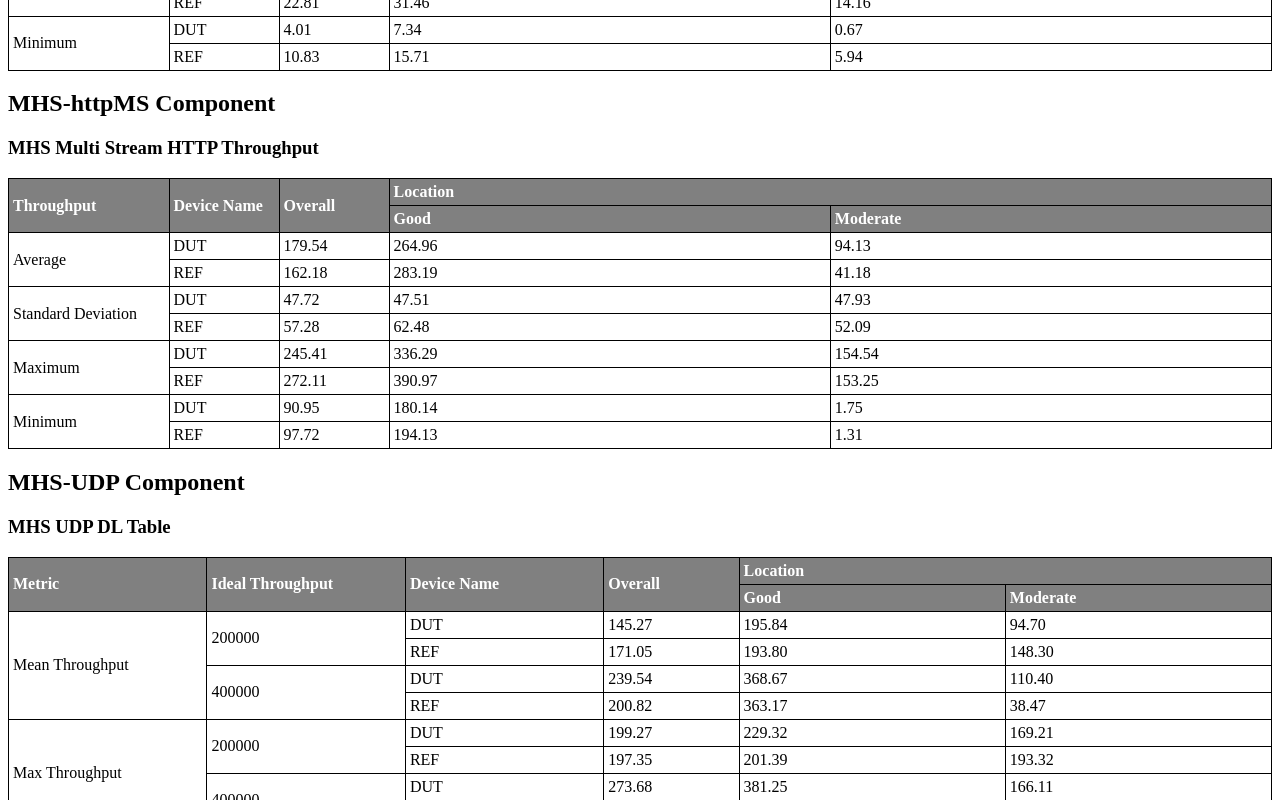
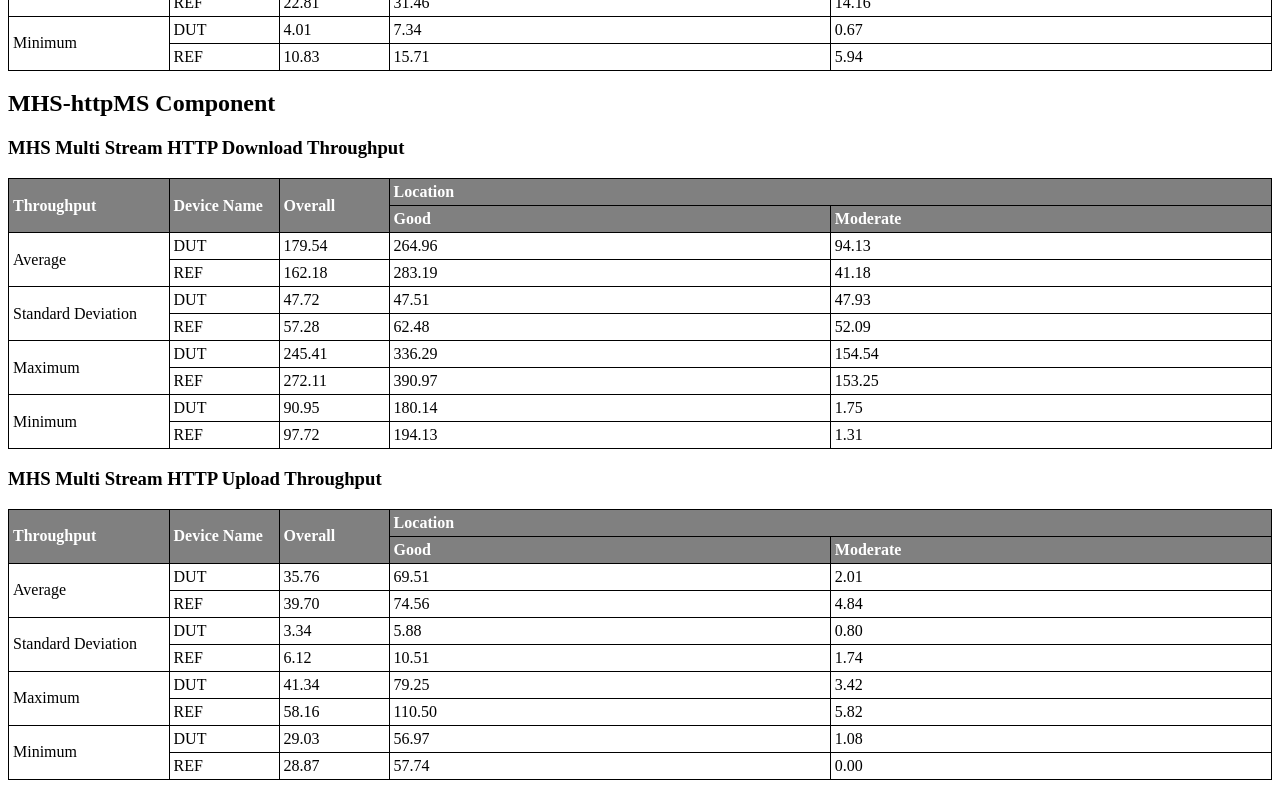
Before and after one commit to LiJieSu0/Fit4Launch_Report, a React (Create React App) app in the folder report-generator-app/: page / in a window 1280 px wide. Shown: the part 9200-10000 px from the top of the page. Built offline with nearby package versions, Linux system fonts and the light colour scheme; what chartjs-plugin-datalabels would draw is missing.

Commit message:
add mhs ms ul

```diff
--- a/report-generator-app/src/ReportDetails/DataPerformance/MHS/Dp_MHS_httpMS_Component.js
+++ b/report-generator-app/src/ReportDetails/DataPerformance/MHS/Dp_MHS_httpMS_Component.js
@@ -20,9 +20,26 @@ function Dp_MHS_httpMS_Component() {
   return (
     <div className='page-content'>
       <h2>MHS-httpMS Component</h2>
-      <DpMHSHttpMSTable data={data} tableName="MHS Multi Stream HTTP Throughput" />
+      <DpMHSHttpMSTable data={data} tableName="MHS Multi Stream HTTP Download Throughput" />
+      {/* dl histogram */}
+      <DpMHSHttpMSTable data={dataUL} tableName="MHS Multi Stream HTTP Upload Throughput" />
+      {/* ul histogram */}
     </div>
   );
 }
 
+const uploadGoodData = MultiStreamHTTPData.Good["Multi Stream HTTP Upload for 30 seconds"];
+const uploadModerateData = MultiStreamHTTPData.Moderate["Multi Stream HTTP Upload for 30 seconds"];
+
+const dataUL = {
+  Good: {
+    DUT: uploadGoodData["_20250915_120237_CH01_TMO-DUT_5G MHS_Multi Stream HTTP Upload for 30 seconds_Good Coverage_DA Test"].Throughput,
+    REF: uploadGoodData["_20250915_120237_CH02_TMO-Ref_5G MHS_Multi Stream HTTP Upload for 30 seconds_Good Coverage_DA Test"].Throughput,
+  },
+  Moderate: {
+    DUT: uploadModerateData["DUT MS HTTP UL 30S"].Throughput,
+    REF: uploadModerateData["REF MS HTTP UL 30S"].Throughput,
+  },
+};
+
 export default Dp_MHS_httpMS_Component;
```
